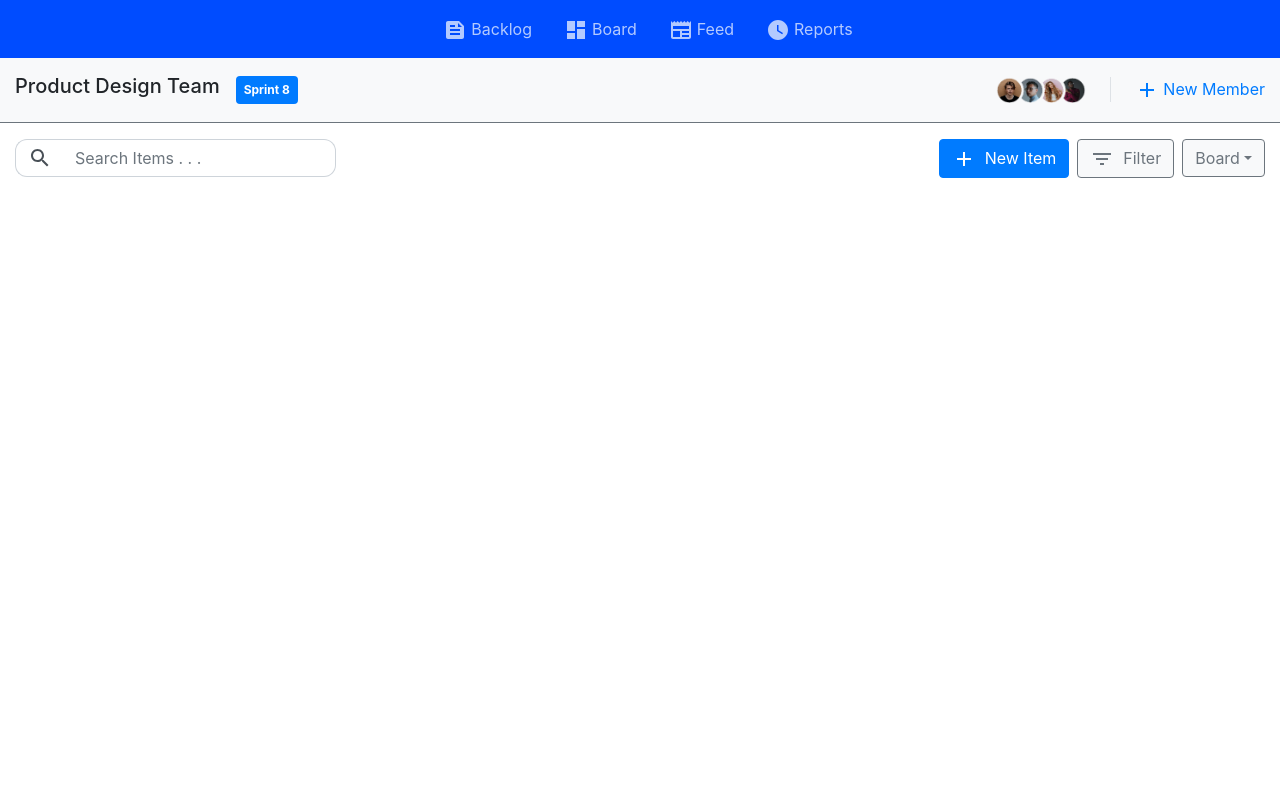
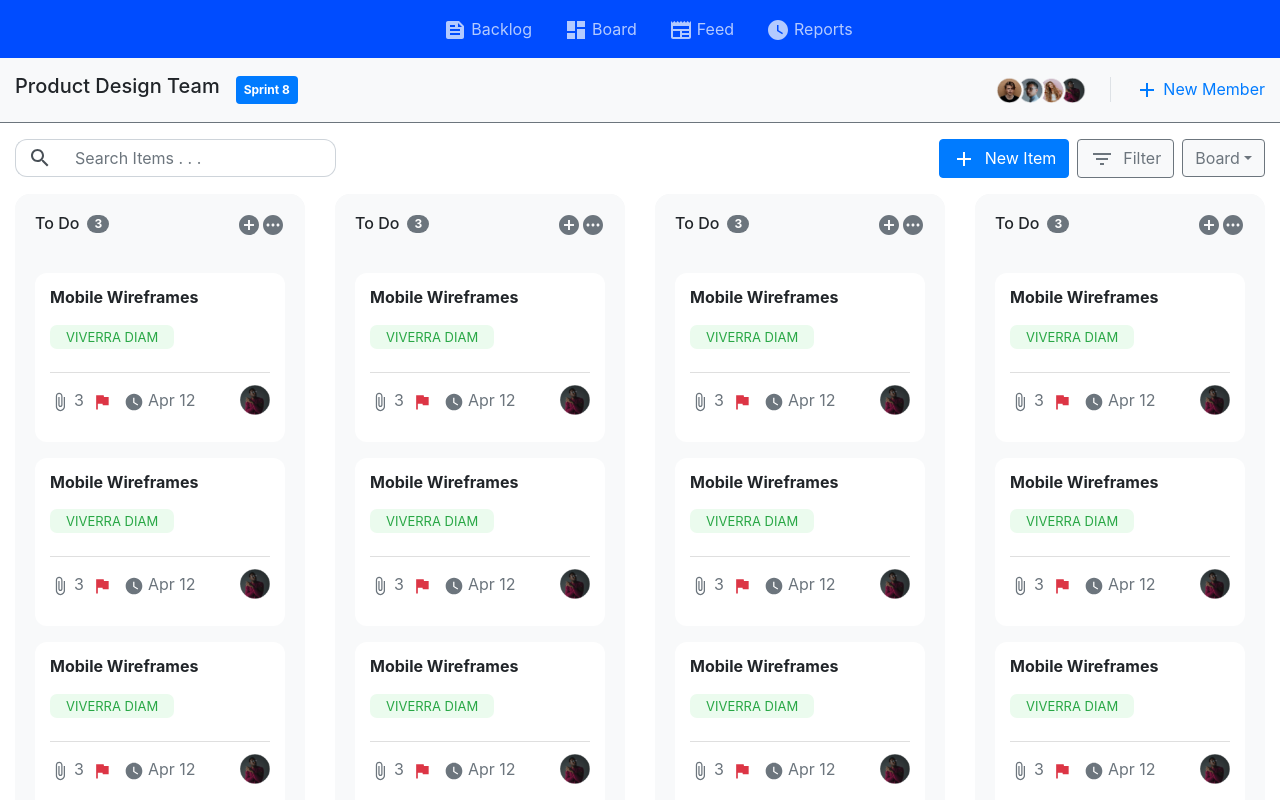
Before and after one commit to pouyaafraz123/TaskManagement, a React (Create React App) app: page / in a window 1280 px wide. Shown: the top 800 px of the page. Built offline with nearby package versions, Linux system fonts and the light colour scheme.

Commit message:
UI First Version

```diff
--- a/src/components/Layout/containers/Body/Body.js
+++ b/src/components/Layout/containers/Body/Body.js
@@ -1,12 +1,12 @@
 import React from "react";
 import Top from './Top';
-import Main from './Main'
+import BodyContainer from './BodyContainer'
 
 const Body = () => {
     return (
         <>
             <Top/>
-            <Main/>
+            <BodyContainer/>
         </>
     );
 }
--- /dev/null
+++ b/src/components/Layout/containers/Body/BodyContainer.js
@@ -0,0 +1,12 @@
+import React from "react";
+import TaskContainer from "./TaskContainer";
+
+const BodyContainer = () => {
+    return(
+        <>
+            <TaskContainer />
+        </>
+    );
+}
+
+export default BodyContainer;
--- /dev/null
+++ b/src/components/Layout/containers/Body/Task.js
@@ -0,0 +1,41 @@
+import React from "react";
+import AttachFileIcon from '@mui/icons-material/AttachFile';
+import FlagIcon from '@mui/icons-material/Flag';
+import WatchLaterIcon from '@mui/icons-material/WatchLater';
+
+const Task = (props) => {
+    const taskitems = [1, 2, 3, 4, 5, 6, 7, 8, 9, 10, 11, 12];
+    return taskitems.map((taskitem) => {
+        return (
+            <div className="mb-3" style={{backgroundColor: 'white' , padding: '15px' , borderRadius: '12px'}}>
+                <h6 className="card-title mb-3">
+                    <strong>Mobile Wireframes</strong>
+                </h6>
+                <span className="text-success px-3 py-1"
+                      style={{backgroundColor: '#ebfbee', borderRadius: '7px', fontSize: '13px'}}>VIVERRA DIAM</span>
+                <div className="card-footer px-0 mt-4" style={{backgroundColor: 'white'}}>
+                    <div className="d-flex align-items-center justify-content-between">
+                        <div className="d-flex">
+                            <div className="d-flex justify-content-center align-items-center">
+                                <AttachFileIcon className="text-muted pr-1 pt-1"/>
+                                <span className="text-muted">3</span>
+                            </div>
+                            <div className="d-flex mx-2">
+                                <FlagIcon className="text-danger pr-1 pt-1"/>
+                                <span className="text-muted"></span>
+                            </div>
+                            <div className="d-flex">
+                                <WatchLaterIcon className="text-muted pr-1 pt-1"/>
+                                <span className="text-muted">Apr 12</span>
+                            </div>
+                        </div>
+                        <img src={require("../../../../img/personPic.png")} alt="personPic" style={{width: '30px'}}
+                             className="img-fluid"/>
+                    </div>
+                </div>
+            </div>
+        );
+    })
+}
+
+export default Task;
--- /dev/null
+++ b/src/components/Layout/containers/Body/TaskContainer.js
@@ -0,0 +1,45 @@
+import React from "react";
+import AddCircleIcon from '@mui/icons-material/AddCircle';
+import PendingIcon from '@mui/icons-material/Pending';
+import Task from "./Task";
+
+const TaskContainer = (props) => {
+    return (
+        <>
+            <div className="container-fluid">
+                <div className="row">
+                    {renderGroups()}
+                </div>
+            </div>
+        </>
+    );
+}
+
+const renderGroups = () => {
+    const groups = [1, 2, 3, 4];
+    return groups.map((group) => {
+        return (
+            <div className="col-lg-3 col-md-6 col-12 mb-3">
+                <div className="card bg-light border-0" style={{borderRadius: '15px'}}>
+                    <div className="card-header border-0 bg-light" style={{borderRadius: '15px 15px 0 0'}}>
+                        <div className="d-flex align-items-center justify-content-between">
+                            <div className="d-flex align-items-center">
+                                <h6 className="mt-2">To Do</h6>
+                                <span className="badge badge-pill badge-secondary ml-2">3</span>
+                            </div>
+                            <div className="d-flex align-items-center">
+                                <div className="text-muted"><AddCircleIcon/></div>
+                                <div className="text-muted"><PendingIcon/></div>
+                            </div>
+                        </div>
+                    </div>
+                    <div className="card-body">
+                        <Task />
+                    </div>
+                </div>
+            </div>
+        );
+    })
+}
+
+export default TaskContainer;
--- a/src/components/Layout/containers/Body/Top.js
+++ b/src/components/Layout/containers/Body/Top.js
@@ -55,6 +55,17 @@ const DivContainer = styled.div`
   .input-group-text {
     border-radius: 12px 0 0 12px !important;
   }
+
+  @media only screen and (max-width: 768px) {
+    button {
+      display: block;
+      width: 100%;
+    }
+
+    .dropdown , .dropdown-menu {
+      width: 100%;
+    }
+  }
 `;
 
 export default Top;
```
Also changed, not shown: src/components/Layout/containers/Body/Main.js (deleted, +0 -11 lines), src/img/personPic.png (added).
